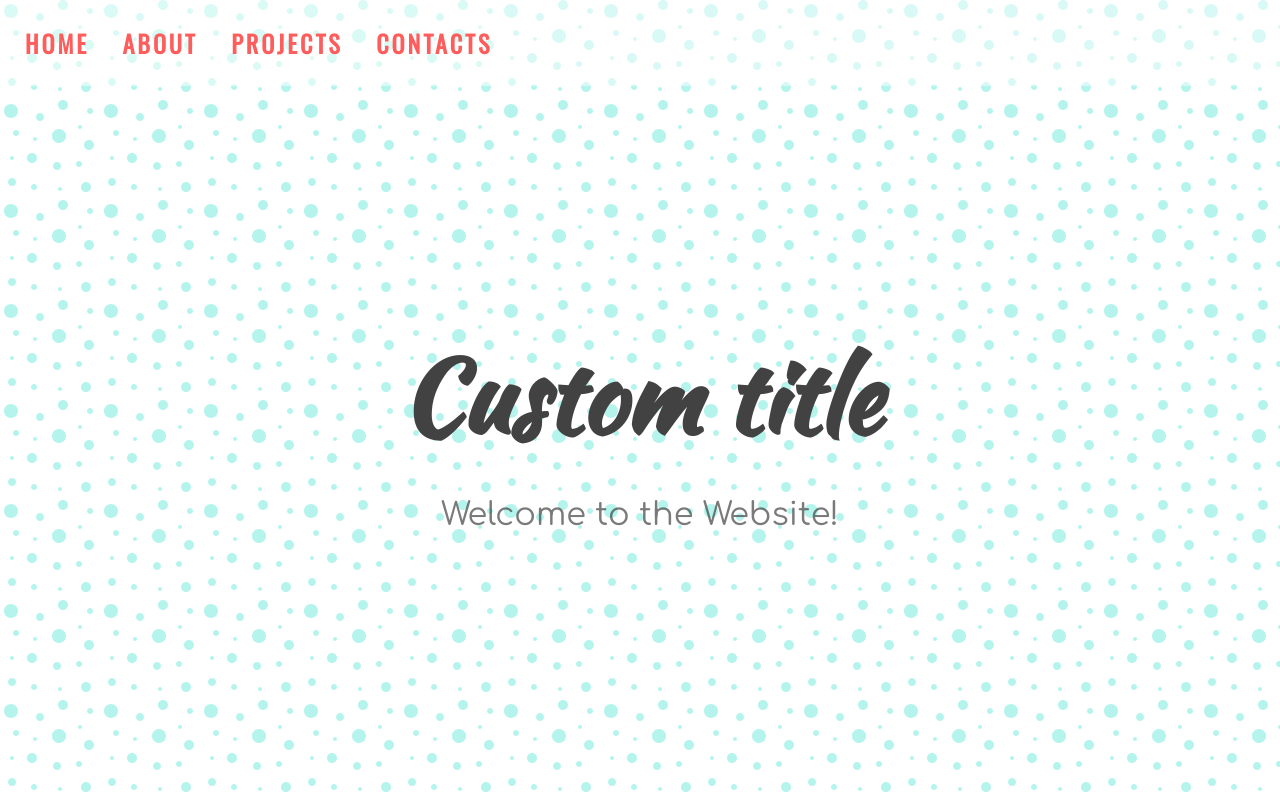
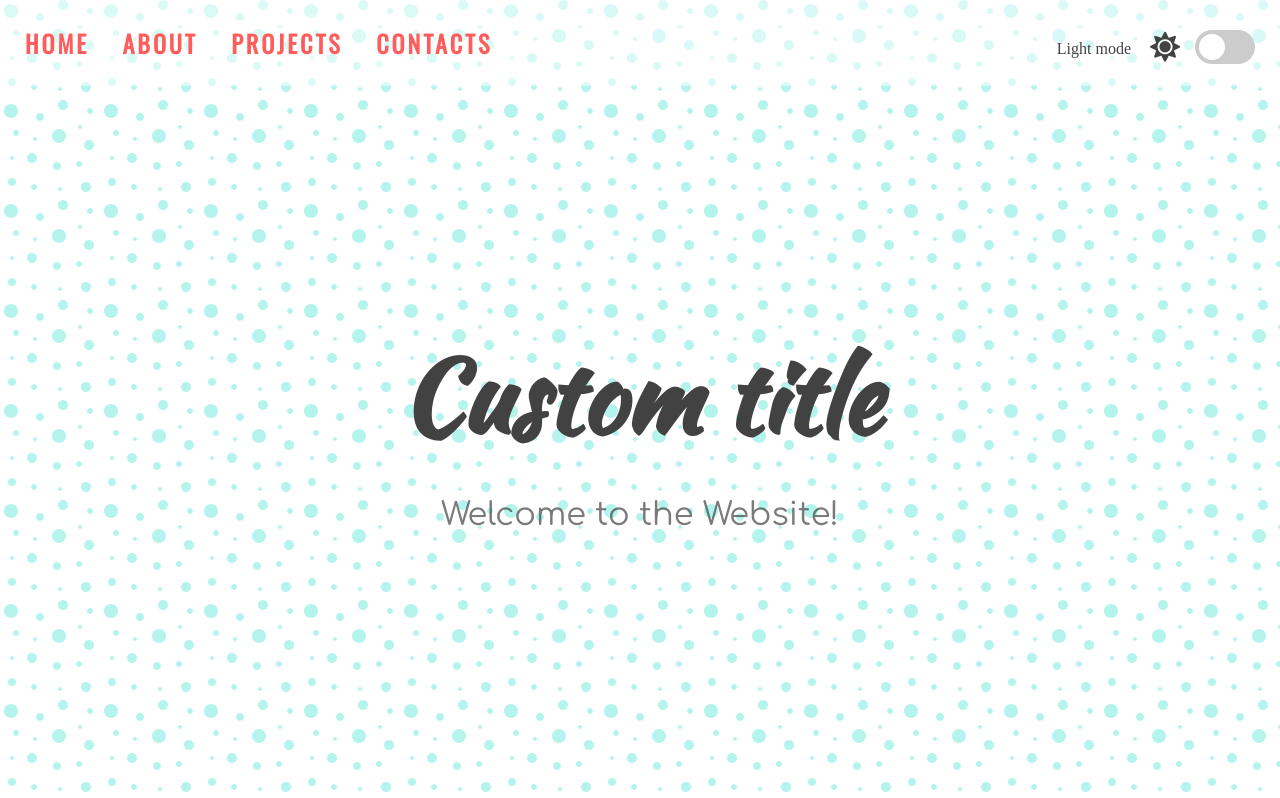
Before and after one commit to VellyD/light-vs-dark-mode, a plain HTML site: page index.html in a window 1280 px wide. Shown: the top 798 px of the page. Drawn offline with nearby package versions, Linux system fonts and the light colour scheme.

Commit message:
adding the theme switch

```diff
--- a/index.html
+++ b/index.html
@@ -12,6 +12,16 @@
     <link rel="stylesheet" href="style.css" />
   </head>
   <body>
+    <div class="theme-switch-wrapper">
+      <span id="toggle-icon">
+        <span class="toggle-text">Light mode</span>
+        <i class="fas fa-sun"></i>
+      </span>
+      <label class="theme-switch">
+        <input type="checkbox" />
+        <div class="slider round"></div>
+      </label>
+    </div>
     <!-- Navigation -->
 
     <nav id="nav">
```
